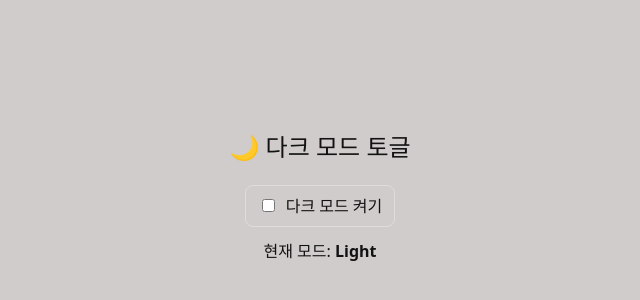
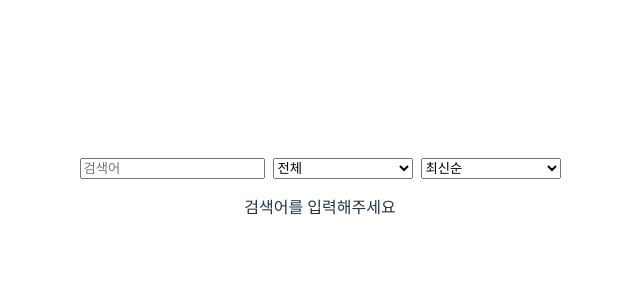
Before and after one commit to yunajoe/react-master-class-part1-inflearn, a React (Vite) app: page / in a window 1280 px wide. Shown: the part 204-504 px from the top of the page, without its empty margins (320-960 px from the left). Built offline with nearby package versions, Linux system fonts and the light colour scheme.

Commit message:
feat: abortmission

```diff
--- a/src/App.jsx
+++ b/src/App.jsx
@@ -1,6 +1,6 @@
 import { useState } from "react";
 import "./App.css";
-import DarkModeToggle from "./DarkModeToggle";
+import LiveSearch from "./LiveSearch";
 
 function App() {
   const [close, setClose] = useState(false);
@@ -28,7 +28,8 @@ function App() {
       {/* {!unmount && <WindowsizeTracker />}
       <button onClick={handleUnmount}>언마운트시키기</button> */}
       {/* <Count /> */}
-      <DarkModeToggle />
+      {/* <DarkModeToggle /> */}
+      <LiveSearch />
     </>
   );
 }
--- /dev/null
+++ b/src/LiveSearch.tsx
@@ -0,0 +1,102 @@
+import { useEffect, useState } from "react";
+
+type Item = {
+  id: number;
+  title: string;
+};
+
+function LiveSearch() {
+  const [keyword, setKeyword] = useState("");
+  const [category, setCategory] = useState("all");
+  const [sort, setSort] = useState("recent");
+
+  const [loading, setLoading] = useState(false);
+  const [error, setError] = useState(false);
+  const [items, setItems] = useState<Item[]>([]);
+
+  const debounce_time = 3000;
+
+  useEffect(() => {
+    const abortController = new AbortController(); // network 실패 처리 모킹
+    const signal = abortController.signal; // network 실패 처리 모킹
+
+    const timerId = setTimeout(async () => {
+      setLoading(true);
+      signal.addEventListener("abort", () => {
+        console.log("이 요청이 취소되었습니다 ✅");
+      });
+
+      try {
+        const itemResult = await new Promise<Item[]>((resolve, reject) => {
+          if (signal.aborted) {
+            reject(new DOMException("Aborted", "AbortError"));
+            return;
+          }
+          const result = Array.from({ length: 5 }, (_, index) => ({
+            id: Math.random() * index,
+            title: `${keyword}-${category}-${sort}`,
+          }));
+          resolve(result);
+        });
+        setItems(itemResult);
+        abortController.signal.addEventListener("abort", () => {});
+      } catch (error) {
+        if (error.name !== "AbortError") {
+          setError(true);
+          setItems([]);
+        }
+      } finally {
+        setLoading(false);
+      }
+    }, debounce_time);
+
+    return () => {
+      clearTimeout(timerId); // mock 데이터일 경우 충분
+      abortController.abort(); // 실제 리얼워드에서는 이전 네트워크 요청 취소
+    };
+  }, [keyword, category, sort]);
+
+  return (
+    <div>
+      <div
+        style={{
+          display: "grid",
+          gap: 8,
+          gridTemplateColumns: "1fr 140px 140px",
+        }}
+      >
+        <input
+          value={keyword}
+          placeholder="검색어"
+          onChange={(e) => setKeyword(e.target.value)}
+        />
+        <select value={category} onChange={(e) => setCategory(e.target.value)}>
+          <option value="all">전체</option>
+          <option value="book">도서</option>
+          <option value="movie">영화</option>
+        </select>
+        <select value={sort} onChange={(e) => setSort(e.target.value)}>
+          <option value="recent">최신순</option>
+          <option value="popular">인기순</option>
+        </select>
+      </div>
+      {/* 검색결과 */}
+      <div>
+        {!keyword && <p>검색어를 입력해주세요</p>}
+        {keyword && loading && <p>로딩중입니다.</p>}
+        {keyword && !loading && items.length === 0 && <p>검색어가 없습니다.</p>}
+        {keyword && !loading && items.length > 0 && (
+          <div>
+            {items.map((item) => (
+              <div key={item.id}>
+                <span>검색 제목: {item.title}</span>
+              </div>
+            ))}
+          </div>
+        )}
+      </div>
+    </div>
+  );
+}
+
+export default LiveSearch;
```
Also changed, not shown: 1 other file (tests, documents, lock files or other folders).
